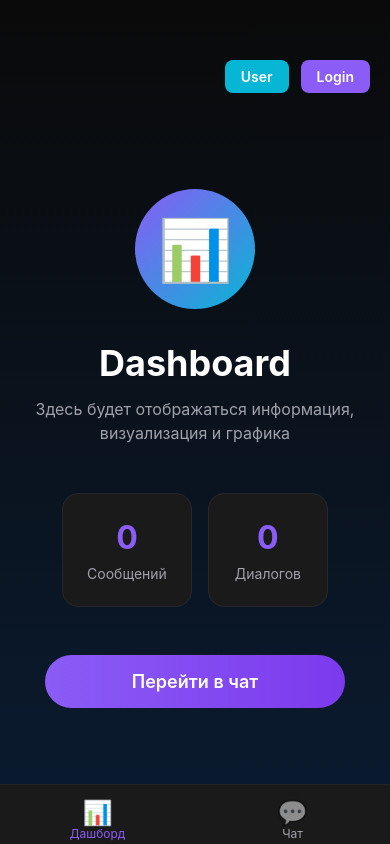
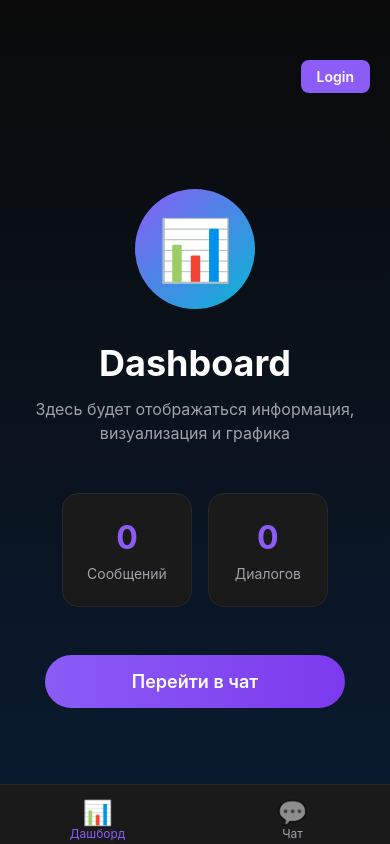
Before and after one commit to kt3v/EtherialSoul_Client, a React Native app: screen /Dashboard in a window 390 px wide. Built offline with nearby package versions, Linux system fonts and the light colour scheme.

Commit message:
Conditionally render User button in DashboardScreen only when user is authenticated
- Hide User button when user is not logged in
- Show User button only when user exists in auth context
- Keep login/logout button always visible

```diff
--- a/src/screens/DashboardScreen.js
+++ b/src/screens/DashboardScreen.js
@@ -22,12 +22,14 @@ export default function DashboardScreen({ navigation }) {
     return (
         <LinearGradient colors={[COLORS.background, '#0a1a2e']} style={styles.container}>
             <View style={styles.header}>
+                {user ? (
                     <TouchableOpacity
                         style={styles.userButton}
                         onPress={() => setUserDataModalVisible(true)}
                     >
                         <Text style={styles.userButtonText}>User</Text>
                     </TouchableOpacity>
+                ) : null}
                 <TouchableOpacity
                     style={styles.loginButton}
                     onPress={handleAuthAction}
```
Lines whose indentation alone changed are shown as unchanged.
